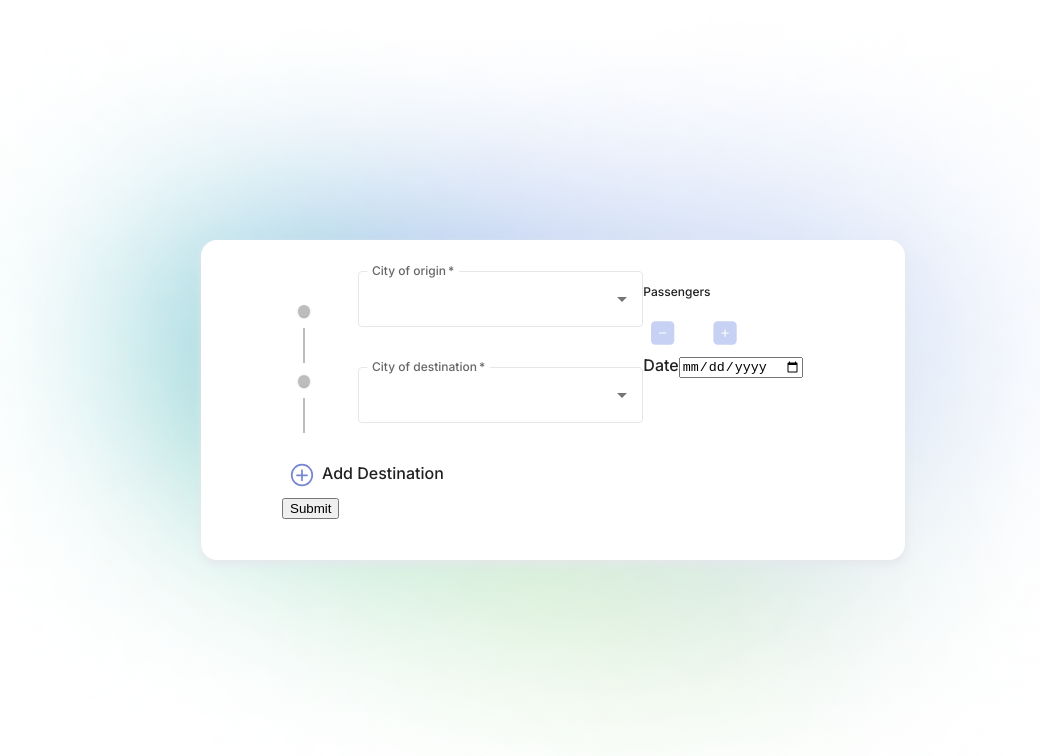
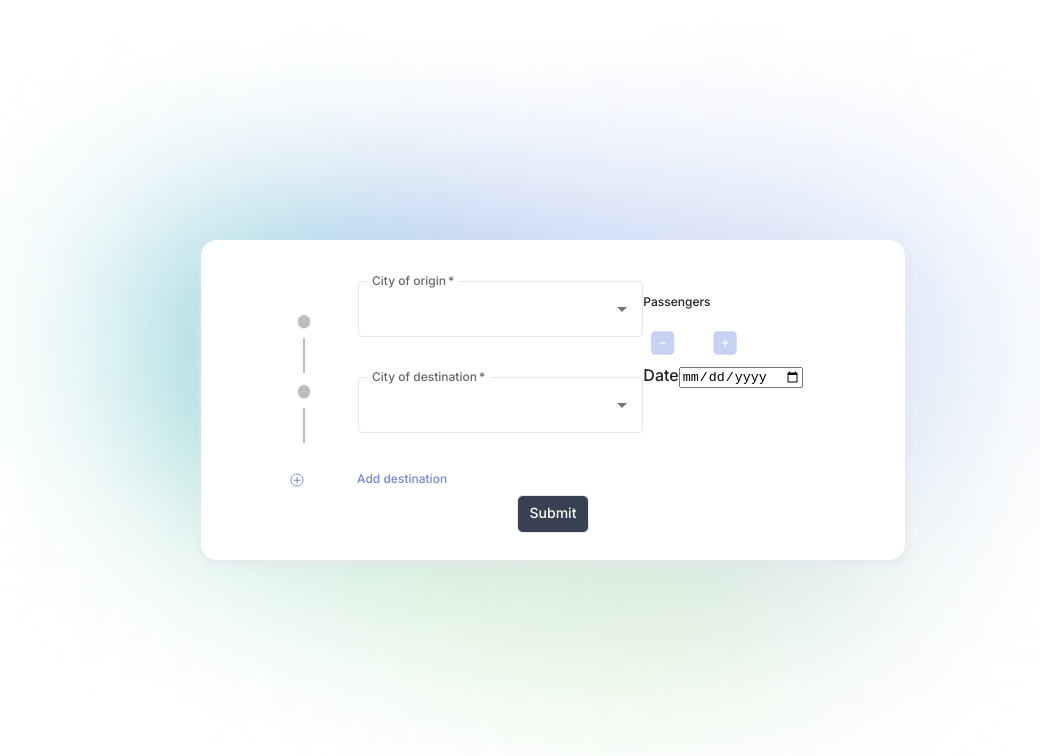
Before and after one commit to pepitz/trip-planner, a React (Create React App) app: page / in a window 1280 px wide. Shown: the top 756 px of the page, without its empty margins (87-1127 px from the left). Built offline with nearby package versions, Linux system fonts and the light colour scheme.

Commit message:
feat(style): :lipstick: fix form styling

```diff
--- a/src/components/SearchForm/SearchForm.scss
+++ b/src/components/SearchForm/SearchForm.scss
@@ -51,3 +51,20 @@
     }
   }
 }
+
+.form--submit {
+  display: flex;
+  justify-content: center;
+}
+#submit-form-button {
+  height: 3.8rem;
+  display: flex;
+  padding: 8px 12px;
+  background-color: #374151;
+  color: white;
+  font-family: Inter;
+  font-size: 1.4rem;
+  border: 1px solid #e5e7eb;
+  border-radius: 6px;
+  cursor: pointer;
+}
--- a/src/components/SearchForm/SearchForm.tsx
+++ b/src/components/SearchForm/SearchForm.tsx
@@ -1,7 +1,6 @@
 import { useEffect, useState } from 'react';
 
 import Box from '@mui/material/Box';
-
 import IconButton from '@mui/material/IconButton';
 
 import TimeLine from 'components/TravelLine/TravelLine';
@@ -9,10 +8,12 @@ import CustomIcon from 'components/CustomIcon/CustomIcon';
 
 import icons from 'enums/icons';
 import * as CONSTANTS from 'constants/index';
+import { ICityAutocompleteProps } from 'types';
+
+import CityAutocomplete from 'components/common/CityAutocomplete';
+import AddDestinationButton from 'components/AddDestinationButton/AddDestinationButton';
 
 import './SearchForm.scss';
-import CityAutocomplete from 'components/common/CityAutocomplete';
-import { ICityAutocompleteProps } from 'types';
 
 const SearchForm = () => {
   const [cities, setCities] = useState<ICityAutocompleteProps[]>([]);
@@ -79,9 +80,10 @@ const SearchForm = () => {
     <Box
       sx={{
         display: 'flex',
+        flexDirection: 'column',
         height: '40vh',
         width: '55vw',
-        padding: '3rem 8rem',
+        padding: '4rem 8rem',
         border: '1px solid transparent',
         borderRadius: '1.6rem',
         boxShadow: (theme) => `1px 4px 10px ${theme.others.gray}`,
@@ -126,12 +128,7 @@ const SearchForm = () => {
               </Box>
             </Box>
 
-            <Box component="section" className="path__container--add-city">
-              <IconButton onClick={handleAddCity}>
-                <CustomIcon fill="transparent" icon={icons.plus_outlined} />
-              </IconButton>
-              <span>Add Destination</span>
-            </Box>
+            <AddDestinationButton handleAddCity={handleAddCity} />
           </Box>
 
           <Box component="section" className="passengers__container">
@@ -171,11 +168,12 @@ const SearchForm = () => {
             </Box>
           </Box>
         </Box>
-
-        <Box component="section" className="form--submit">
-          <button type="submit">Submit</button>
-        </Box>
       </form>
+      <Box component="section" className="form--submit">
+        <button id="submit-form-button" type="submit">
+          Submit
+        </button>
+      </Box>
     </Box>
   );
 };
```
